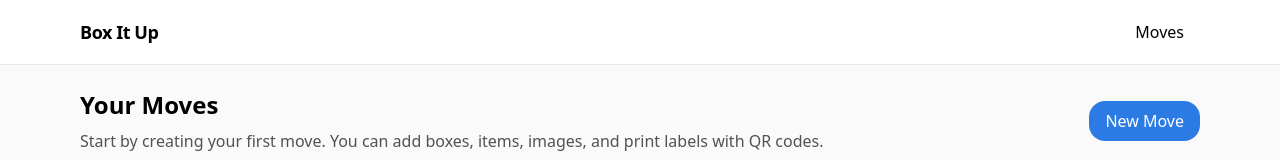
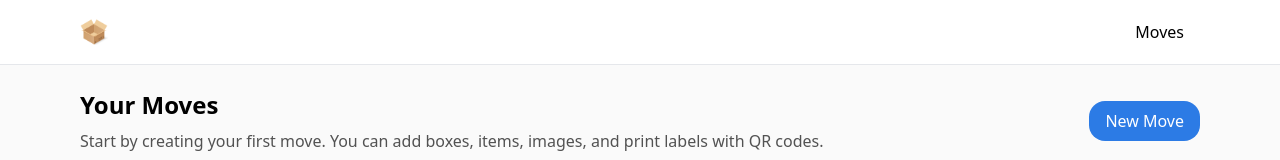
Before and after one commit to digiprofits/boxlisttest, a React (Vite) app: page / in a window 1280 px wide. Shown: the top 160 px of the page. Built offline with nearby package versions, Linux system fonts and the light colour scheme.

Commit message:
Update TopBar.tsx

```diff
--- a/src/components/TopBar.tsx
+++ b/src/components/TopBar.tsx
@@ -1,25 +1,21 @@
 import { Link } from 'react-router-dom';
-import { useEffect, useState } from 'react';
-import { listMoves, useUI } from '@/store';
+import { useUI } from '@/store';
 
-export default function TopBar() {
+export default function TopBar(){
   const { currentMoveId } = useUI();
-  const [moves, setMoves] = useState<any[]>([]);
-
-  useEffect(() => {
-    listMoves().then(setMoves);
-  }, [currentMoveId]);
-
   return (
     <header className="sticky top-0 z-40 border-b bg-white/90 backdrop-blur">
       <div className="mx-auto max-w-6xl px-4 py-3 flex items-center gap-3">
-        <Link to="/" className="text-lg font-semibold tracking-tight">Box It Up</Link>
+        <Link to="/" className="flex items-center gap-2">
+          <img src="/logo.png" alt="BoxList" className="h-7 w-7 rounded-md" />
+        </Link>
         <nav className="ml-auto flex items-center gap-2">
           <Link to="/" className="btn btn-ghost">Moves</Link>
           {currentMoveId && (
             <>
               <Link to={`/moves/${currentMoveId}/boxes`} className="btn btn-ghost">Boxes</Link>
-              <Link to={`/moves/${currentMoveId}/labels`} className="btn btn-ghost">Labels</Link>
+              <Link to={`/moves/${currentMoveId}/items`} className="btn btn-ghost">Items</Link>
+              <Link to={`/moves/${currentMoveId}/search`} className="btn btn-ghost">Search</Link>
               <Link to={`/moves/${currentMoveId}/settings`} className="btn btn-ghost">Settings</Link>
             </>
           )}
```
